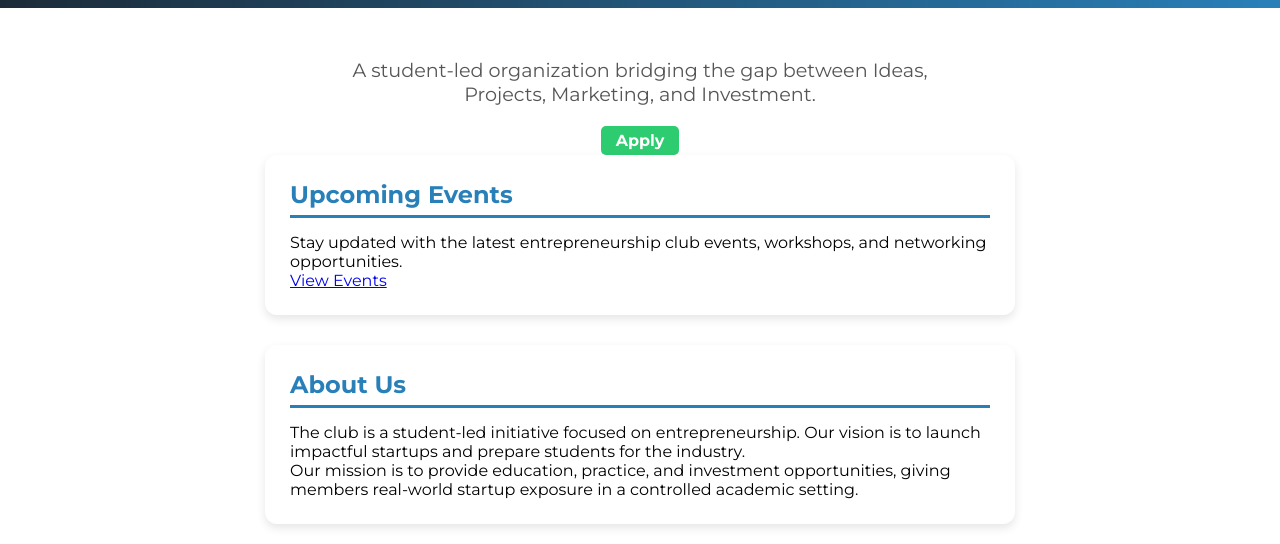
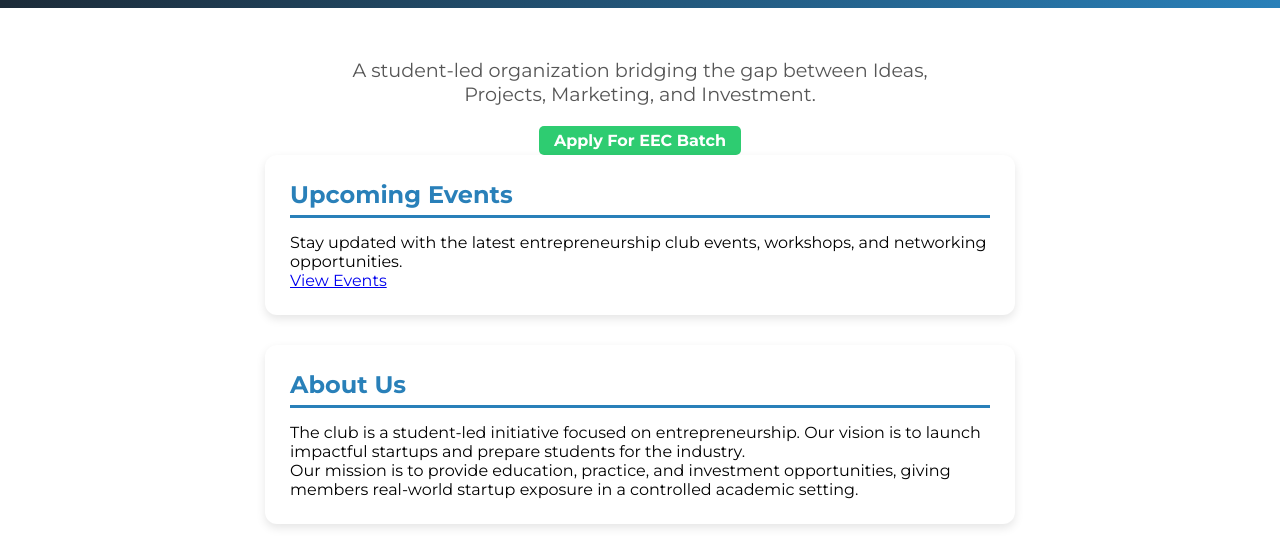
Before and after one commit to Engineering-Entrepreneurship-Club-FAU/website, a plain HTML site: page index.html in a window 1280 px wide. Shown: the part 256-800 px from the top of the page. Drawn offline with Linux system fonts and the light colour scheme.

Commit message:
Update index.html

```diff
--- a/index.html
+++ b/index.html
@@ -346,7 +346,7 @@ h2 {
         <div class="right-column">
 
             <p class="tagline">A student-led organization bridging the gap between Ideas, Projects, Marketing, and Investment.</p>
-            <a href="https://forms.office.com/r/chtiAu6uKA" target="_blank" class="apply-button">Apply</a>
+            <a href="https://forms.office.com/r/chtiAu6uKA" target="_blank" class="apply-button">Apply For EEC Batch</a>
             <section class="events">
                 <h2>Upcoming Events</h2>
                 <p>Stay updated with the latest entrepreneurship club events, workshops, and networking opportunities.</p>
```
